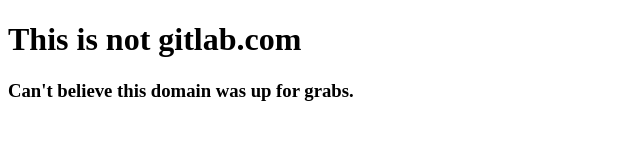
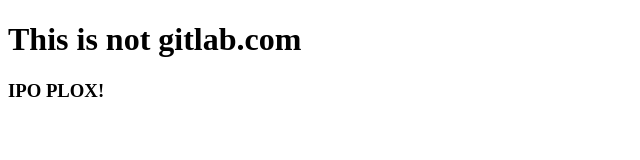
Before and after one commit to parsiya/gitlav.com, a plain HTML site: page index.html in a window 1280 px wide. Shown: the whole page, without its empty margins (0-640 px from the left). Drawn offline with Linux system fonts and the light colour scheme.

Commit message:
Update index.html

```diff
--- a/index.html
+++ b/index.html
@@ -5,5 +5,5 @@
 </head>
 <body>
   <h1>This is not gitlab.com</h1>
-  <h3>Can't believe this domain was up for grabs.</h3>
+  <h3>IPO PLOX!</h3>
 </body>
```
